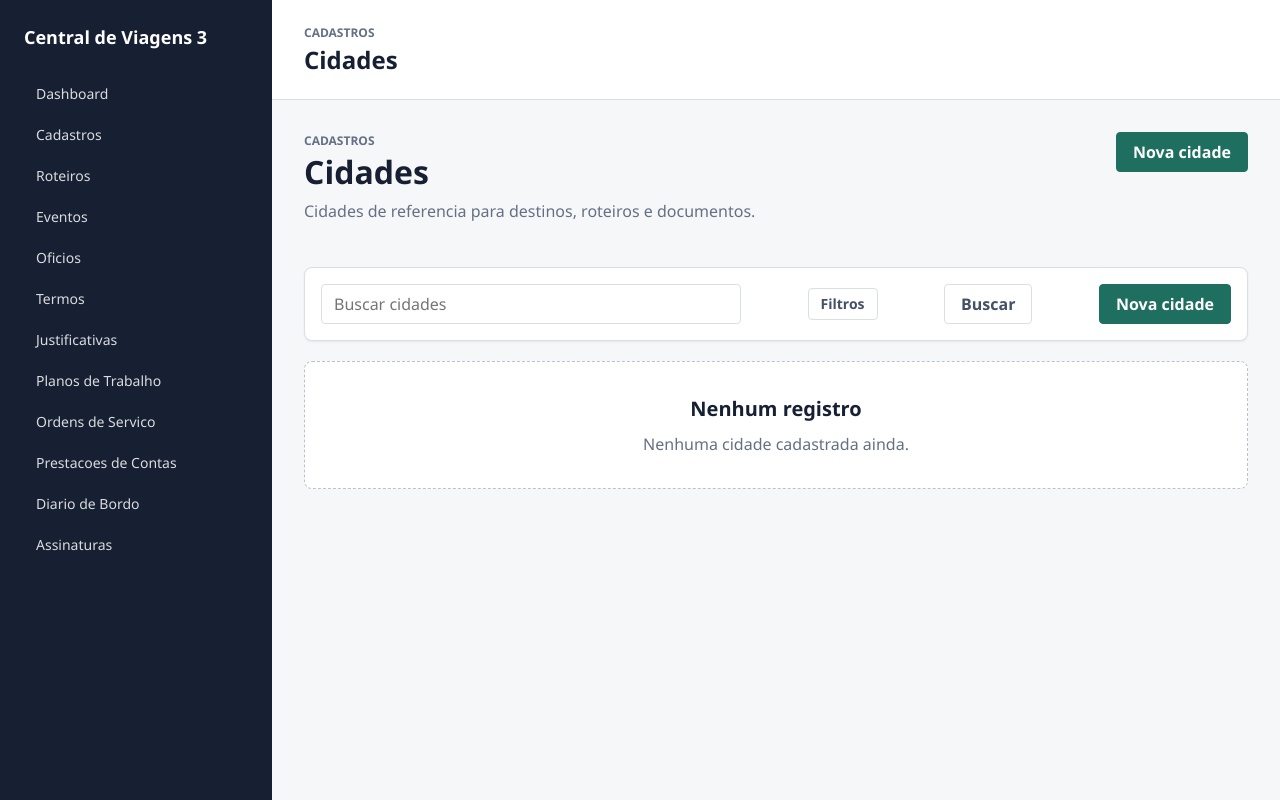
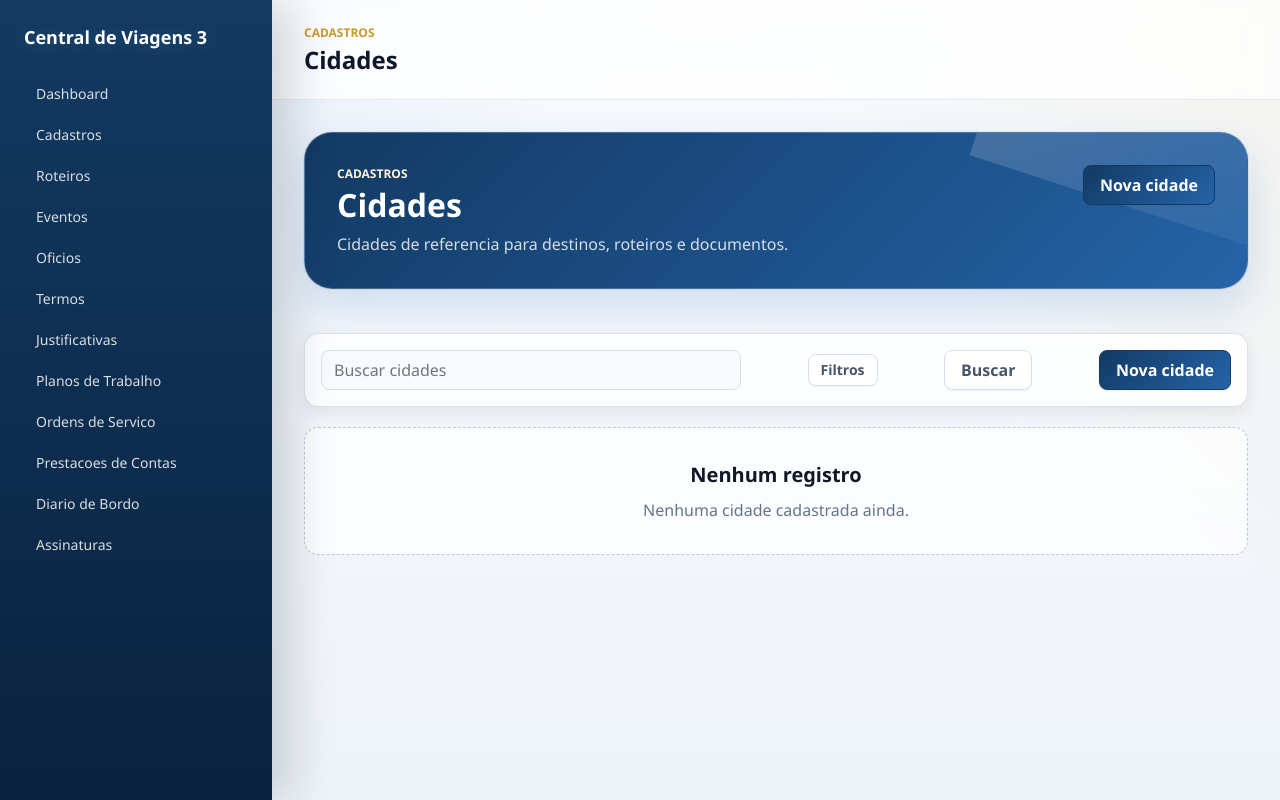
Before and after one commit to tiago2904santos/Central-de-Viagens-2.0, a Django app: page /cadastros/cidades/ in a window 1280 px wide. Run offline with Django 5.2, Linux system fonts and the light colour scheme; data that the repository does not hold is empty; parts of the project's set-up code (start-up, migrations or seed data) failed here and were passed over.

Commit message:
ajusta identidade visual premium do design system

```diff
--- a/static/css/base.css
+++ b/static/css/base.css
@@ -4,11 +4,15 @@
 
 body {
   margin: 0;
-  background: var(--color-bg);
+  background:
+    linear-gradient(135deg, rgba(37, 99, 168, 0.10) 0%, rgba(255, 255, 255, 0) 34%),
+    linear-gradient(225deg, rgba(201, 154, 46, 0.08) 0%, rgba(255, 255, 255, 0) 30%),
+    linear-gradient(180deg, #f8fbff 0%, var(--color-bg) 100%);
   color: var(--color-text);
   font-family: var(--font-sans);
   font-size: var(--font-size-md);
   line-height: 1.5;
+  min-height: 100vh;
 }
 
 a {
@@ -23,6 +27,12 @@ p {
   margin-top: 0;
 }
 
+h1,
+h2,
+h3 {
+  color: var(--color-heading);
+}
+
 button,
 input,
 select,
@@ -33,10 +43,18 @@ textarea {
 input,
 select,
 textarea {
-  background: var(--color-surface);
+  background: var(--color-surface-soft);
   border: 1px solid var(--color-border);
   border-radius: var(--radius-sm);
   color: var(--color-text);
   min-height: 40px;
   padding: 0 var(--space-3);
 }
+
+input:focus,
+select:focus,
+textarea:focus {
+  border-color: rgba(37, 99, 168, 0.55);
+  box-shadow: 0 0 0 4px rgba(37, 99, 168, 0.12);
+  outline: none;
+}
--- a/static/css/buttons.css
+++ b/static/css/buttons.css
@@ -9,19 +9,26 @@
   justify-content: center;
   min-height: 40px;
   padding: 0 var(--space-4);
-  transition: background-color 120ms ease, border-color 120ms ease, color 120ms ease;
+  box-shadow: var(--shadow-xs);
+  transition: background-color 140ms ease, border-color 140ms ease, box-shadow 140ms ease, color 140ms ease, transform 140ms ease;
+}
+
+.btn:hover,
+.btn:focus {
+  transform: translateY(-1px);
 }
 
 .btn-primary {
-  background: var(--color-primary);
+  background: linear-gradient(135deg, var(--color-primary) 0%, var(--color-secondary) 100%);
   border-color: var(--color-primary);
   color: var(--color-white);
 }
 
 .btn-primary:hover,
 .btn-primary:focus {
-  background: var(--color-primary-strong);
-  border-color: var(--color-primary-strong);
+  background: linear-gradient(135deg, var(--color-primary-hover) 0%, var(--color-secondary) 100%);
+  border-color: var(--color-primary-hover);
+  box-shadow: var(--glow-primary);
 }
 
 .btn-secondary {
@@ -34,6 +41,13 @@
   background: var(--color-surface);
   border-color: var(--color-border);
   color: var(--color-muted-strong);
+}
+
+.btn-muted:hover,
+.btn-muted:focus {
+  background: var(--color-secondary-soft);
+  border-color: rgba(37, 99, 168, 0.28);
+  color: var(--color-secondary);
 }
 
 .btn-danger {
--- a/static/css/cards.css
+++ b/static/css/cards.css
@@ -3,8 +3,8 @@
 .document-card,
 .summary-card,
 .page-card {
-  background: var(--color-surface);
-  border: 1px solid var(--color-border);
+  background: linear-gradient(180deg, rgba(255, 255, 255, 0.96), rgba(248, 251, 255, 0.96));
+  border: 1px solid rgba(214, 224, 234, 0.9);
   border-radius: var(--radius-md);
   box-shadow: var(--shadow-sm);
 }
@@ -14,6 +14,16 @@
 .document-card,
 .summary-card {
   padding: var(--space-5);
+  transition: border-color 160ms ease, box-shadow 160ms ease, transform 160ms ease;
+}
+
+.card:hover,
+.module-card:hover,
+.document-card:hover,
+.summary-card:hover {
+  border-color: rgba(37, 99, 168, 0.28);
+  box-shadow: var(--shadow-md);
+  transform: translateY(-2px);
 }
 
 .card h3,
--- a/static/css/forms.css
+++ b/static/css/forms.css
@@ -9,8 +9,8 @@
 }
 
 .form-section {
-  background: var(--color-surface);
-  border: 1px solid var(--color-border);
+  background: linear-gradient(180deg, rgba(255, 255, 255, 0.96), rgba(248, 251, 255, 0.96));
+  border: 1px solid rgba(214, 224, 234, 0.9);
   border-radius: var(--radius-md);
   box-shadow: var(--shadow-sm);
   padding: var(--space-6);
--- a/static/css/layout.css
+++ b/static/css/layout.css
@@ -10,8 +10,9 @@
 
 .topbar {
   align-items: center;
-  background: var(--color-surface);
-  border-bottom: 1px solid var(--color-border);
+  background: rgba(255, 255, 255, 0.76);
+  backdrop-filter: blur(14px);
+  border-bottom: 1px solid rgba(214, 224, 234, 0.72);
   display: flex;
   min-height: 84px;
   padding: var(--space-6) var(--space-8);
@@ -31,7 +32,7 @@
 }
 
 .eyebrow {
-  color: var(--color-muted);
+  color: var(--color-accent);
   display: block;
   font-size: 12px;
   font-weight: 700;
@@ -41,22 +42,51 @@
 
 .page-header {
   align-items: flex-start;
+  background: linear-gradient(135deg, var(--color-primary) 0%, var(--color-secondary) 100%);
+  border: 1px solid rgba(255, 255, 255, 0.22);
+  border-radius: var(--radius-xl);
+  box-shadow: var(--glow-primary);
+  color: var(--color-white);
   display: flex;
   gap: var(--space-4);
   justify-content: space-between;
   margin-bottom: var(--space-6);
+  overflow: hidden;
+  padding: var(--space-8);
+  position: relative;
+}
+
+.page-header::after {
+  background: linear-gradient(135deg, rgba(255, 255, 255, 0.22), rgba(255, 255, 255, 0));
+  content: "";
+  height: 100%;
+  position: absolute;
+  right: -18%;
+  top: -40%;
+  transform: rotate(18deg);
+  width: 46%;
+}
+
+.page-header > * {
+  position: relative;
+  z-index: 1;
 }
 
 .page-header h2 {
+  color: var(--color-white);
   font-size: var(--font-size-2xl);
   line-height: 1.15;
   margin-bottom: var(--space-2);
 }
 
 .page-header p {
-  color: var(--color-muted);
+  color: rgba(255, 255, 255, 0.82);
   margin-bottom: 0;
   max-width: 760px;
+}
+
+.page-header .eyebrow {
+  color: var(--color-accent-soft);
 }
 
 @media (max-width: 840px) {
--- a/static/css/lists.css
+++ b/static/css/lists.css
@@ -5,8 +5,9 @@
 
 .list-toolbar {
   align-items: center;
-  background: var(--color-surface);
-  border: 1px solid var(--color-border);
+  background: var(--color-surface-glass);
+  backdrop-filter: blur(12px);
+  border: 1px solid rgba(214, 224, 234, 0.9);
   border-radius: var(--radius-md);
   box-shadow: var(--shadow-sm);
   display: flex;
@@ -42,7 +43,7 @@
 }
 
 .empty-state {
-  background: var(--color-surface);
+  background: rgba(255, 255, 255, 0.74);
   border: 1px dashed var(--color-border-strong);
   border-radius: var(--radius-md);
   color: var(--color-muted);
--- a/static/css/sidebar.css
+++ b/static/css/sidebar.css
@@ -1,5 +1,6 @@
 .sidebar {
-  background: #172033;
+  background: linear-gradient(180deg, var(--color-primary) 0%, var(--color-primary-dark) 100%);
+  box-shadow: 18px 0 44px rgba(15, 23, 42, 0.18);
   color: #ffffff;
   padding: var(--space-6);
   position: relative;
@@ -11,6 +12,7 @@
   font-size: 18px;
   font-weight: 700;
   margin-bottom: var(--space-6);
+  text-shadow: 0 1px 18px rgba(255, 255, 255, 0.18);
 }
 
 .sidebar-nav {
@@ -22,14 +24,21 @@
   border-radius: var(--radius-sm);
   color: rgba(255, 255, 255, 0.84);
   font-size: var(--font-size-sm);
+  position: relative;
   padding: var(--space-2) var(--space-3);
+  transition: background-color 140ms ease, color 140ms ease, transform 140ms ease;
 }
 
 .sidebar-nav a:hover,
 .sidebar-nav a:focus,
 .sidebar-nav a[aria-current="page"] {
-  background: rgba(255, 255, 255, 0.12);
+  background: rgba(255, 255, 255, 0.14);
   color: #ffffff;
+  transform: translateX(2px);
+}
+
+.sidebar-nav a[aria-current="page"] {
+  box-shadow: inset 3px 0 0 var(--color-accent);
 }
 
 @media (max-width: 840px) {
--- a/static/css/tokens.css
+++ b/static/css/tokens.css
@@ -1,25 +1,43 @@
 :root {
-  --color-bg: #f6f7f9;
-  --color-bg-subtle: #eef2f6;
+  --color-bg: #eef3f8;
+  --color-bg-subtle: #ddeafa;
+  --color-bg-glow: #ddebfa;
   --color-surface: #ffffff;
-  --color-surface-muted: #f9fafb;
-  --color-border: #d9dee7;
-  --color-border-strong: #b8c2d1;
-  --color-text: #172033;
-  --color-muted: #657084;
-  --color-muted-strong: #445066;
-  --color-primary: #1f6f61;
-  --color-primary-strong: #18564c;
-  --color-primary-soft: #e8f3f0;
-  --color-secondary: #24476f;
-  --color-secondary-soft: #e8eef6;
+  --color-surface-muted: #f8fbff;
+  --color-surface-soft: #f8fbff;
+  --color-surface-glass: rgba(255, 255, 255, 0.82);
+  --color-border: #d6e0ea;
+  --color-border-soft: #e7eef6;
+  --color-border-strong: #b8c8d8;
+  --color-text: #111827;
+  --color-heading: #0f172a;
+  --color-muted: #64748b;
+  --color-muted-strong: #475569;
+  --color-subtle: #94a3b8;
+  --color-primary: #123a63;
+  --color-primary-strong: #0a223d;
+  --color-primary-dark: #0a223d;
+  --color-primary-hover: #0e2f51;
+  --color-primary-soft: #e6f0fa;
+  --color-secondary: #2563a8;
+  --color-secondary-soft: #e8f2ff;
+  --color-accent: #c99a2e;
+  --color-accent-soft: #fff3d4;
   --color-danger: #b42318;
-  --color-danger-soft: #fef3f2;
-  --color-warning: #946200;
-  --color-success: #1f6f61;
+  --color-danger-soft: #fdecec;
+  --color-warning: #b7791f;
+  --color-warning-soft: #fff6e3;
+  --color-success: #16805a;
+  --color-success-soft: #e5f6ef;
+  --color-info: #2563a8;
+  --color-info-soft: #e8f2ff;
   --color-white: #ffffff;
-  --shadow-sm: 0 1px 2px rgba(23, 32, 51, 0.08);
-  --shadow-md: 0 10px 30px rgba(23, 32, 51, 0.10);
+  --shadow-xs: 0 1px 2px rgba(15, 23, 42, 0.06);
+  --shadow-sm: 0 6px 16px rgba(15, 23, 42, 0.08);
+  --shadow-md: 0 14px 32px rgba(15, 23, 42, 0.12);
+  --shadow-lg: 0 24px 60px rgba(15, 23, 42, 0.16);
+  --glow-primary: 0 0 0 1px rgba(37, 99, 168, 0.08), 0 18px 44px rgba(37, 99, 168, 0.18);
+  --glow-accent: 0 14px 34px rgba(201, 154, 46, 0.22);
   --space-1: 4px;
   --space-2: 8px;
   --space-3: 12px;
@@ -28,9 +46,10 @@
   --space-6: 24px;
   --space-8: 32px;
   --space-10: 40px;
-  --radius-sm: 4px;
-  --radius-md: 8px;
-  --radius-lg: 12px;
+  --radius-sm: 8px;
+  --radius-md: 14px;
+  --radius-lg: 20px;
+  --radius-xl: 28px;
   --font-size-xs: 12px;
   --font-size-sm: 14px;
   --font-size-md: 16px;
```
Also changed, not shown: docs/DESIGN_SYSTEM.md (+17 -0 lines).
